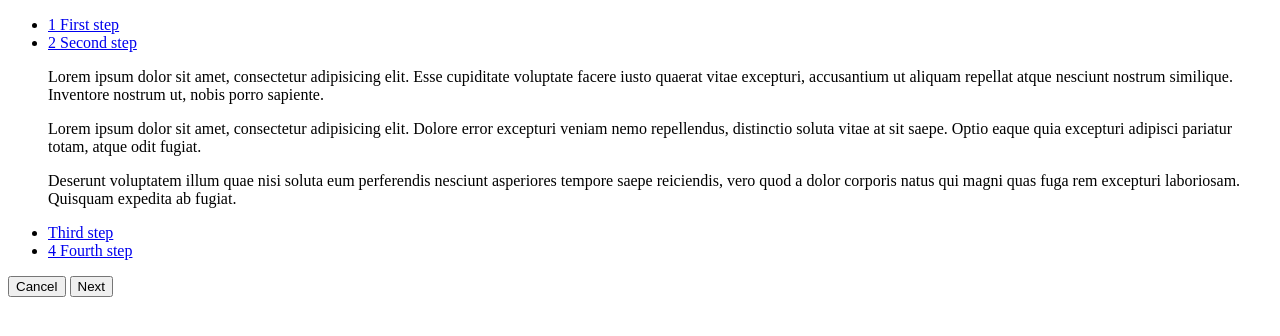
After one commit to MicheleSouzaSantana/fabricada_cartonagem, a PHP site: page /teste1.html in a window 1280 px wide. The commit adds this page. Shown: the top 336 px of the page. Run offline with PHP 8.4, Linux system fonts and the light colour scheme.

Commit message:
atualização

```diff
--- a/assets/css/michele.css
+++ b/assets/css/michele.css
@@ -10,6 +10,11 @@ img {
     color: white;
     text-shadow: 1px 1px 2px black, 0 0 1em #343a40, 0 0 0.2em #343a40;
     font-weight: normal;
+}
+
+.opacity {
+    opacity: 0.5;
+    background-color: aliceblue;
 }
 
 .whatsapp {
--- a/index.html
+++ b/index.html
@@ -47,7 +47,7 @@ The above copyright notice and this permission notice shall be included in all c
         <div class="container">
             <div class="navbar-translate">
                 <a class="navbar-brand" href="#" rel="tooltip" title="logo" data-placement="bottom" target="_blank">
-                    <img src="./assets/img/Logo06.png" class="collapse navbar-collapse" alt="logo">
+                    <img src="./assets/img/Logo10.png" class="collapse navbar-collapse opct opacity" alt="logo">
 
                 </a>
                 <button class="navbar-toggler navbar-toggler" type="button" data-toggle="collapse" data-target="#navigation" aria-controls="navigation-index" aria-expanded="false" aria-label="Toggle navigation">
@@ -103,7 +103,7 @@ The above copyright notice and this permission notice shall be included in all c
 
 
 
-    <div class="index" style="background-image: url(./assets/img/1.png)">
+    <div class="index" style="background-image: url(./assets/img/novo04.png)">
         <div class="filter"></div>
         <div class="content-center">
             <div class="container">
--- /dev/null
+++ b/teste1.html
@@ -0,0 +1,94 @@
+<!--
+=========================================================
+ Paper Kit 2 - v2.2.0
+=========================================================
+
+ Product Page: https://www.creative-tim.com/product/paper-kit-2
+ Copyright 2019 Creative Tim (https://www.creative-tim.com)
+ Licensed under MIT (https://github.com/creativetimofficial/paper-kit-2/blob/master/LICENSE.md)
+
+ Coded by Creative Tim
+
+=========================================================
+
+The above copyright notice and this permission notice shall be included in all copies or substantial portions of the Software. -->
+
+<!DOCTYPE html>
+<html lang="pt-br">
+
+<head>
+    <meta charset="utf-8" />
+    <link rel="apple-touch-icon" sizes="76x76" href="./assets/img//apple-icon.png">
+    <link rel="icon" type="image/png" href="./assets/img//favicon.png">
+    <meta http-equiv="X-UA-Compatible" content="IE=edge,chrome=1" />
+    <title>
+        Cartonpel
+    </title>
+
+    <body>
+        <!-- Vertical Steppers -->
+        <div class="row mt-1">
+            <div class="col-md-12">
+
+                <!-- Stepers Wrapper -->
+                <ul class="stepper stepper-vertical">
+
+                    <!-- First Step -->
+                    <li class="completed">
+                        <a href="#!">
+                            <span class="circle">1</span>
+                            <span class="label">First step</span>
+                        </a>
+                    </li>
+
+                    <!-- Second Step -->
+                    <li class="active">
+
+                        <!--Section Title -->
+                        <a href="#!">
+                            <span class="circle">2</span>
+                            <span class="label">Second step</span>
+                        </a>
+
+                        <!-- Section Description -->
+                        <div class="step-content grey lighten-3">
+                            <p>Lorem ipsum dolor sit amet, consectetur adipisicing elit. Esse cupiditate voluptate facere iusto quaerat vitae excepturi, accusantium ut aliquam repellat atque nesciunt nostrum similique. Inventore nostrum ut, nobis porro sapiente.</p>
+                            <p>Lorem ipsum dolor sit amet, consectetur adipisicing elit. Dolore error excepturi veniam nemo repellendus, distinctio soluta vitae at sit saepe. Optio eaque quia excepturi adipisci pariatur totam, atque odit fugiat.</p>
+                            <p>Deserunt voluptatem illum quae nisi soluta eum perferendis nesciunt asperiores tempore saepe reiciendis, vero quod a dolor corporis natus qui magni quas fuga rem excepturi laboriosam. Quisquam expedita ab fugiat.
+                            </p>
+                        </div>
+                    </li>
+
+                    <!-- Third Step -->
+                    <li class="warning">
+                        <a href="#!">
+                            <span class="circle"><i class="fas fa-exclamation"></i></span>
+                            <span class="label">Third step</span>
+                        </a>
+                    </li>
+
+                    <!-- Fourth Step -->
+                    <li>
+                        <a href="#!">
+                            <span class="circle">4</span>
+                            <span class="label">Fourth step</span>
+                        </a>
+                    </li>
+
+                </ul>
+                <!-- /.Stepers Wrapper -->
+
+            </div>
+        </div>
+
+        <!-- Steppers Navigation -->
+        <div class="row mt-1">
+            <div class="col-md-12 text-right">
+                <button class="btn btn-flat btn-sm">Cancel</button>
+                <button class="btn btn-primary btn-sm">Next</button>
+            </div>
+        </div>
+        <!-- /.Vertical Steppers -->
+    </body>
+
+</html>
```
Also changed, not shown: assets/img/Logo10.png (added), assets/img/novo.png (added), assets/img/novo03.png (added), assets/img/novo04.png (added).
